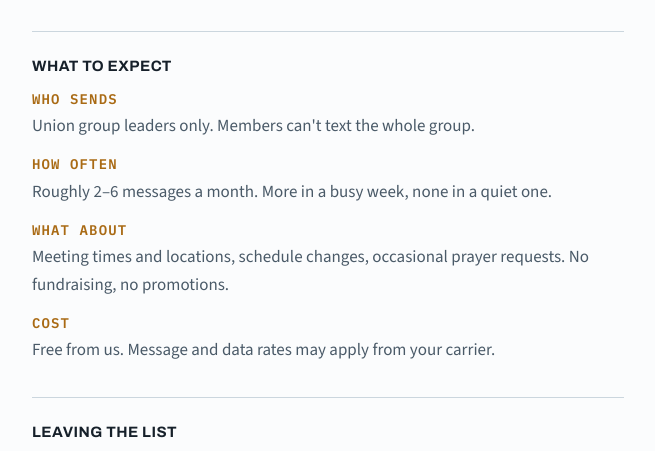
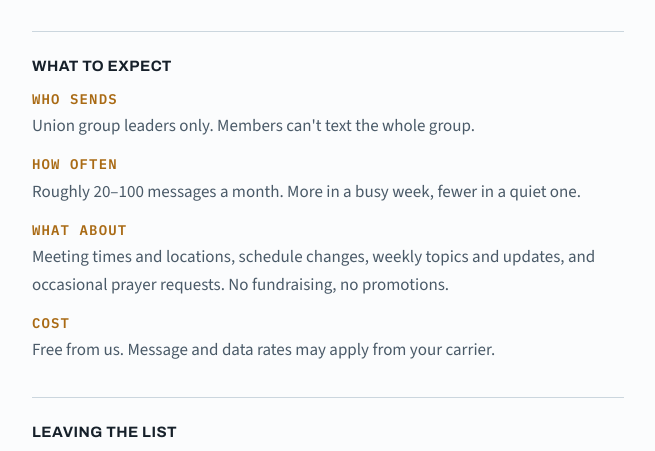
Before and after one commit to prasoe727/union-text, a plain HTML site: page index.html in a window 1280 px wide. Shown: the part 660-1111 px from the top of the page, without its empty margins (312-967 px from the left). Drawn offline with nearby package versions, Linux system fonts and the light colour scheme.

Commit message:
Update message frequency and topics

```diff
--- a/index.html
+++ b/index.html
@@ -164,9 +164,9 @@
       <dt>WHO SENDS</dt>
       <dd>Union group leaders only. Members can't text the whole group.</dd>
       <dt>HOW OFTEN</dt>
-      <dd>Roughly 2&ndash;6 messages a month. More in a busy week, none in a quiet one.</dd>
+      <dd>Roughly 20&ndash;100 messages a month. More in a busy week, fewer in a quiet one.</dd>
       <dt>WHAT ABOUT</dt>
-      <dd>Meeting times and locations, schedule changes, occasional prayer requests. No fundraising, no promotions.</dd>
+      <dd>Meeting times and locations, schedule changes, weekly topics and updates, and occasional prayer requests. No fundraising, no promotions.</dd>
       <dt>COST</dt>
       <dd>Free from us. Message and data rates may apply from your carrier.</dd>
     </dl>
```
